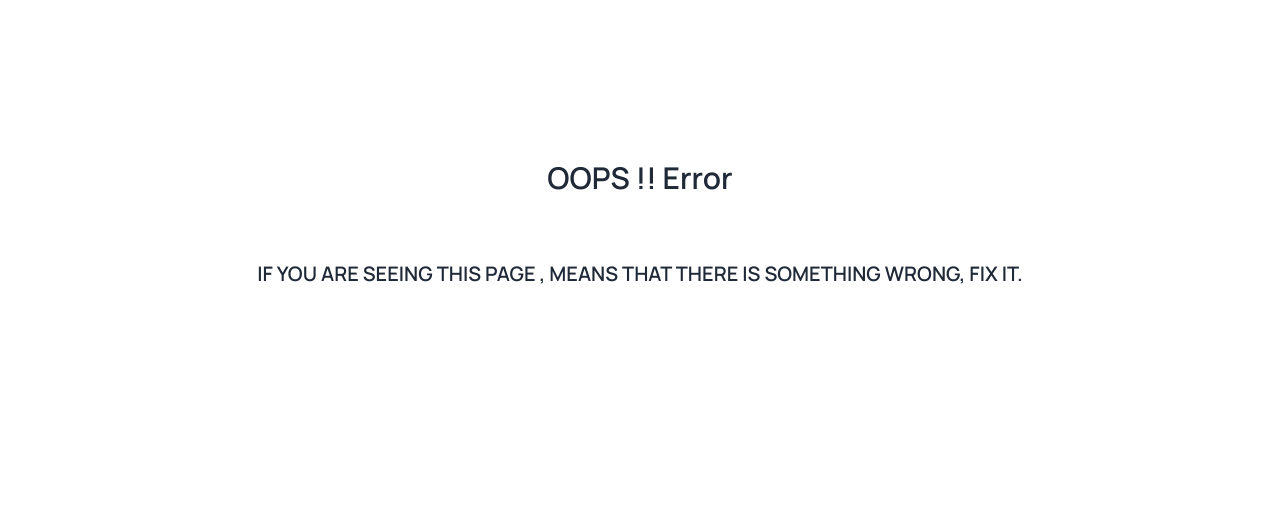
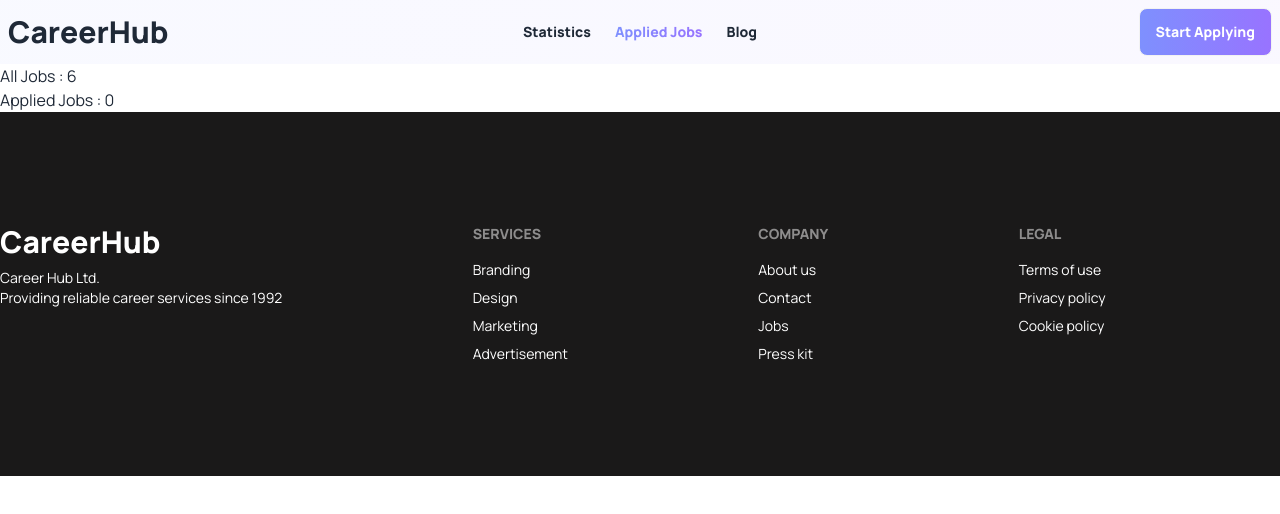
Before and after one commit to mashfikur/career-hub-react-project, a React (Vite) app: page /applied-jobs in a window 1280 px wide. Shown: the top 514 px of the page. Built offline with nearby package versions, Linux system fonts and the light colour scheme.

Commit message:
getting data from local storage functionality done

```diff
--- /dev/null
+++ b/src/assets/components/AppliedJobs.jsx
@@ -0,0 +1,33 @@
+import { useLoaderData } from "react-router-dom";
+import { getJobs } from "../../localStorage";
+import { useEffect, useState } from "react";
+
+const AppliedJobs = () => {
+  const [displayJobs, setDisplayJobs] = useState([]);
+  const allJobs = useLoaderData();
+  const applied_jobs = getJobs();
+  const newArray = [];
+  console.log(applied_jobs, allJobs);
+
+  for (let job of allJobs) {
+    for (let id of applied_jobs) {
+      if (job.id === id) {
+        newArray.push(job);
+      }
+    }
+  }
+
+  return (
+    <div>
+      All Jobs : {allJobs.length} <br />
+      Applied Jobs : {applied_jobs.length}
+      <div>
+        {displayJobs.map((job, idx) => (
+          <li key={idx}>Hello {job} </li>
+        ))}
+      </div>
+    </div>
+  );
+};
+
+export default AppliedJobs;
--- a/src/assets/components/Navbar/Navbar.jsx
+++ b/src/assets/components/Navbar/Navbar.jsx
@@ -6,7 +6,7 @@ const Navbar = () => {
   const links = (
     <>
       <NavLink to="/">Statistics</NavLink>
-      <NavLink to="/jobs">Applied Jobs</NavLink>
+      <NavLink to="/applied-jobs">Applied Jobs</NavLink>
       <NavLink to="/blog">Blog</NavLink>
     </>
   );
--- a/src/localStorage.js
+++ b/src/localStorage.js
@@ -9,9 +9,7 @@ const getJobs = () => {
 };
 
 const saveJob = (id) => {
-  console.log(id);
   const localJobs = getJobs();
-  console.log(localJobs);
 
   if (!localJobs.includes(id)) {
     localJobs.push(id);
--- a/src/main.jsx
+++ b/src/main.jsx
@@ -6,6 +6,7 @@ import Root from "./assets/components/Root.jsx";
 import Error from "./assets/components/Error.jsx";
 import Statistics from "./assets/components/Statistics.jsx";
 import JobDetails from "./assets/components/JobDetails";
+import AppliedJobs from "./assets/components/AppliedJobs";
 
 const router = createBrowserRouter([
   {
@@ -18,8 +19,9 @@ const router = createBrowserRouter([
         element: <Statistics></Statistics>,
       },
       {
-        path: "/jobs",
-        element: <div>Applied jobs</div>,
+        path: "/applied-jobs",
+        element: <AppliedJobs></AppliedJobs>,
+        loader: () => fetch("jobs.json"),
       },
       {
         path: "/blog",
@@ -28,7 +30,7 @@ const router = createBrowserRouter([
       {
         path: "/job/:jobID",
         element: <JobDetails></JobDetails>,
-        loader:()=>fetch('jobs.json')
+        loader: () => fetch("jobs.json"),
       },
     ],
   },
```
